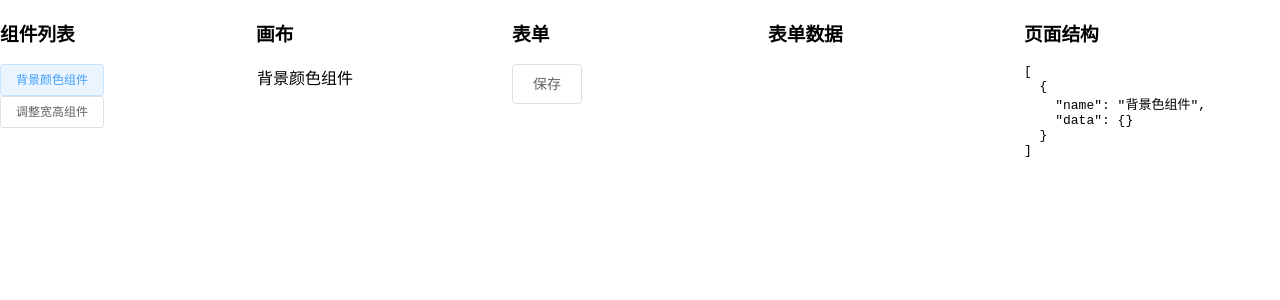
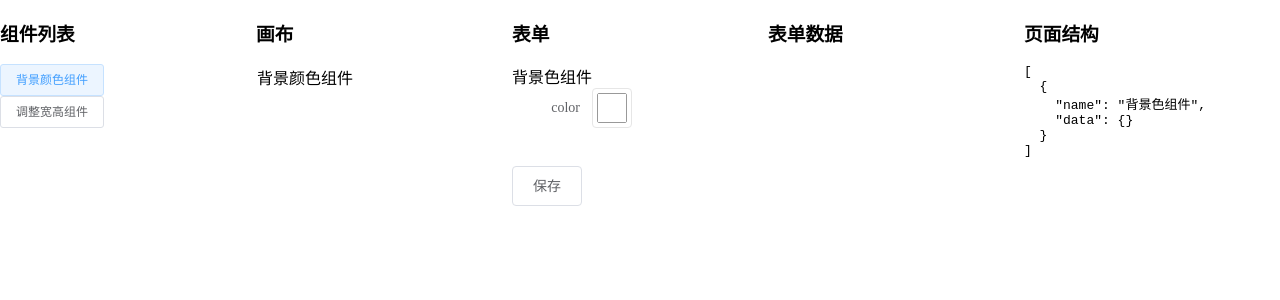
Before and after one commit to ishowshao/json-editor, a Vue app: page / in a window 1280 px wide. Both pictures are taken after a click on the button "背景颜色组件". Shown: the top 300 px of the page. Built offline with nearby package versions, Linux system fonts and the light colour scheme.

Commit message:
Update App.vue

```diff
--- a/src/App.vue
+++ b/src/App.vue
@@ -19,8 +19,8 @@
         </div>
         <div class="form">
             <h3>表单</h3>
-            <el-form ref="form" label-width="80px">
-                <object-editor v-if="schema" ref="root" :schema="schema"></object-editor>
+            <el-form v-for="comp in components" :ref="`form${comp.id}`" :key="comp.id" label-width="80px">
+                <object-editor v-if="comp.schema" :ref="`root${comp.id}`" :schema="comp.schema" :instanceData="comp.data"></object-editor>
             </el-form>
             <el-button @click="generateOutput">保存</el-button>
         </div>
@@ -73,10 +73,10 @@ export default {
         }
     },
     methods: {
-        gen() {
+        gen(component) {
             this.schema = null;
             this.$nextTick(() => {
-                this.schema = JSON.parse(this.textarea);
+                this.schema = component.schema;
             });
         },
         generateOutput() {
@@ -93,7 +93,7 @@ export default {
             const schema = component.schema;
             schema.id = component.id;
             this.textarea = JSON.stringify(schema, null, '  ');
-            this.gen();
+            this.gen(component);
         },
         increase(component) {
             console.log(component);
```
